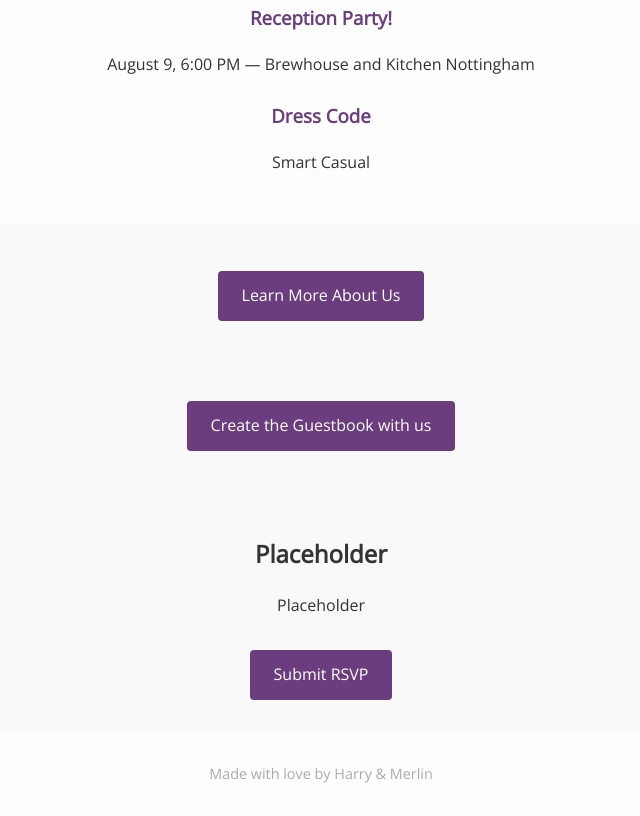
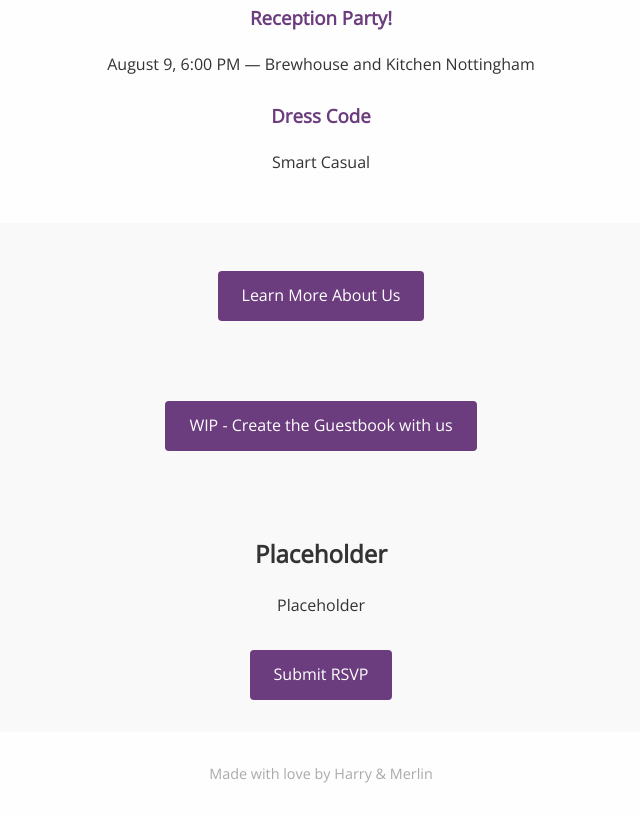
Before and after one commit to HLebeter/WeddingWebsite, a plain HTML site: page index.html in a window 1280 px wide. Shown: the part 1157-1973 px from the top of the page, without its empty margins (319-959 px from the left). Drawn offline with nearby package versions, Linux system fonts and the light colour scheme.

Commit message:
Update index.html

```diff
--- a/index.html
+++ b/index.html
@@ -45,7 +45,7 @@
   </section>
 
   <section class="link">
-    <a href="chatbot.html" class="button" target="_blank">Create the Guestbook with us</a>
+    <a href="chatbot.html" class="button" target="_blank">WIP - Create the Guestbook with us</a>
   </section>
 
   <section class="link">
```
